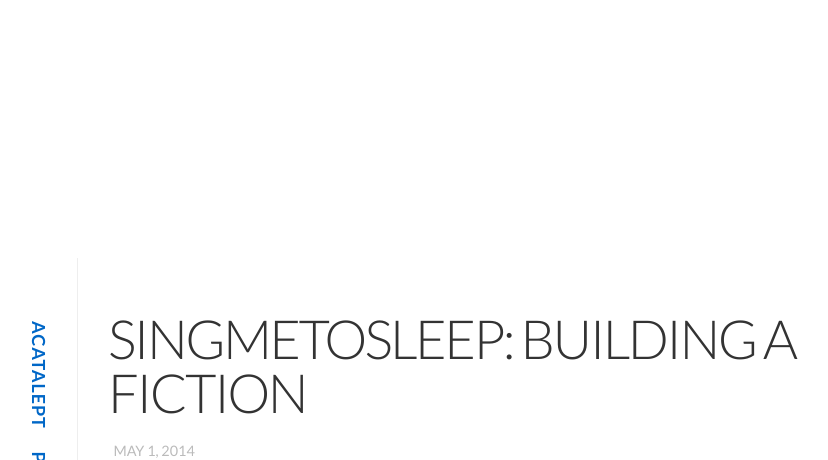
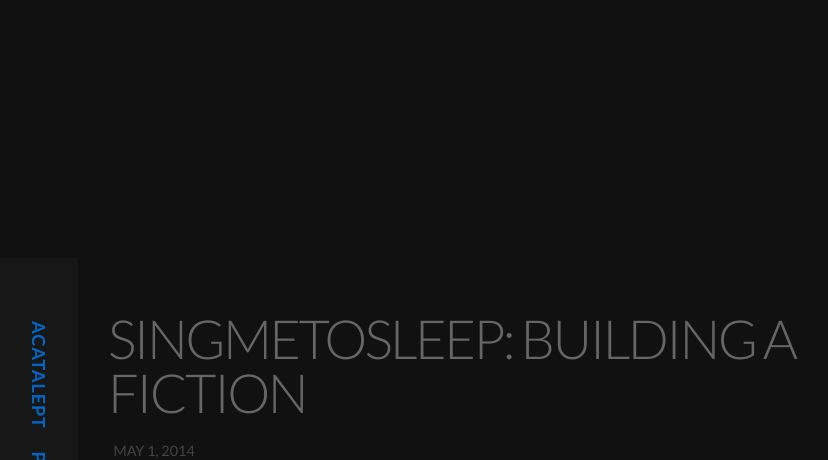
Before and after one commit to acatalept/acatalept.github.io, a Jekyll site: the page built from _posts/2014-05-01-singmetosleep-building-a-fiction.md, in a window 1280 px wide. Shown: the top 460 px of the page, without its empty margins (207-1035 px from the left). Built offline with Jekyll 4.4.1, drawn with Linux system fonts in a browser that asks for light colours; some web fonts are replaced; comment, search, counter and statistics services are not loaded; grey boxes are pictures that could not be loaded.

Commit message:
test disqus auto color on dark theme

```diff
--- a/css/main.scss
+++ b/css/main.scss
@@ -2,12 +2,11 @@
 ---
 
 $fontSizeBase: 18px;
-$fontSizeContent: 18px;
-$fontFamilyBody: "Sorts Mill Goudy", Georgia, Cambria, "Times New Roman", Times, serif;
-//$fontFamilyBody: 'Open Sans', 'Helvetica', 'Arial', 'Sans-Serif';
+$fontSizeContent: 16px; // 16 open sans, 18 sorts mill
+//$fontFamilyBody: "Sorts Mill Goudy", Georgia, Cambria, "Times New Roman", Times, serif;
+$fontFamilyBody: 'Open Sans', 'Helvetica', 'Arial', 'Sans-Serif';
 
 
-/*
 // dark colors
 $colorBackgroundBase: rgb(17,17,17);
 $colorBackgroundNavbar: rgb(23,23,23);
@@ -17,9 +16,8 @@ $colorBorderFooter: transparent;
 $colorBorderBlockquote: transparent;
 $colorTextBase: #666;
 $colorTextFaint: #444;
-*/
 
-
+/*
 // light colors
 $colorBackgroundBase: transparent;
 $colorBackgroundNavbar: transparent;
@@ -29,7 +27,7 @@ $colorBorderFooter: #eee;
 $colorBorderBlockquote: #eee;
 $colorTextBase: #333;
 $colorTextFaint: #bbb;
-
+*/
 
 
 body {
```
